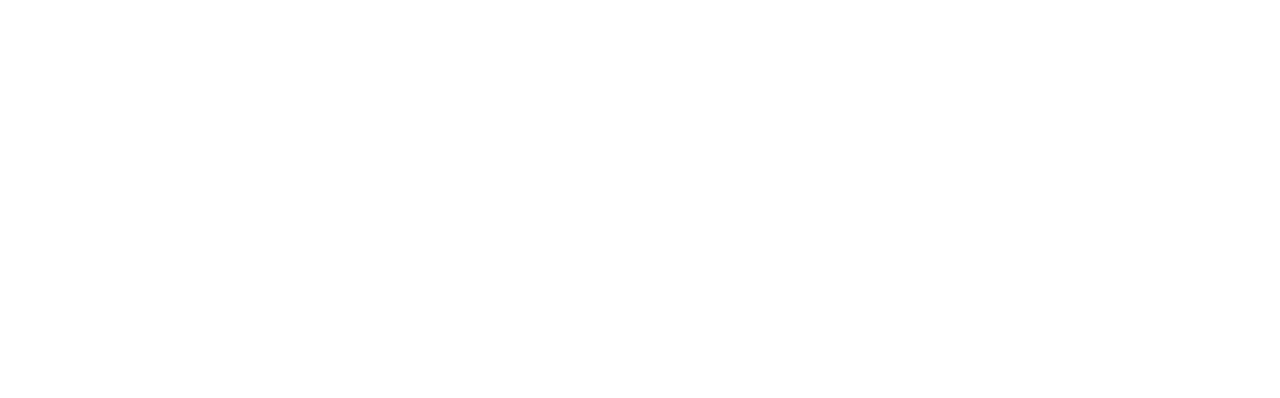
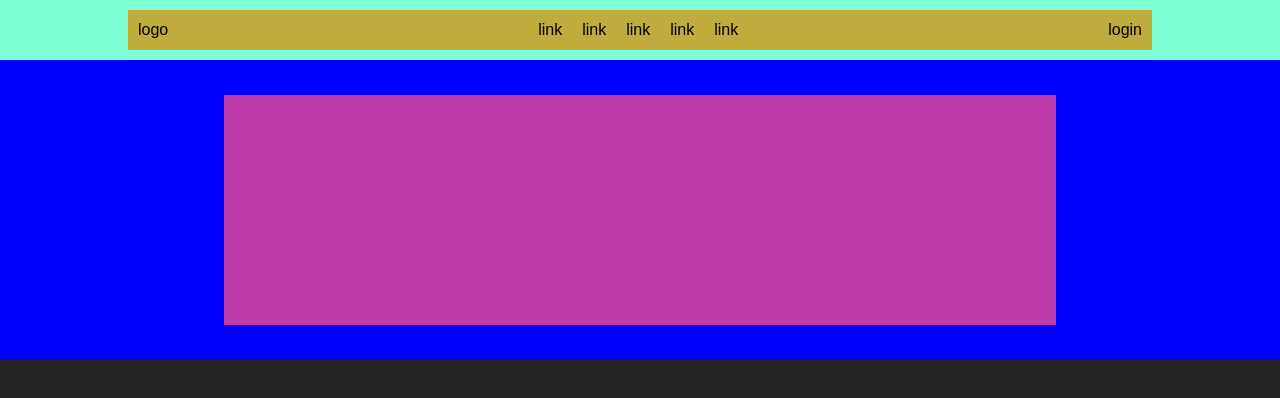
Before and after one commit to andreafrancioni/htmlcss-struttura-discord, a plain HTML site: page index.html in a window 1280 px wide. Drawn offline with Linux system fonts and the light colour scheme.

Commit message:
Creato Layout e Flexbox Header

```diff
--- a/css/style.css
+++ b/css/style.css
@@ -1,5 +1,72 @@
+/* Reset Layout Browser */
 *{
     margin: 0;
     padding: 0;
     box-sizing: border-box;
 }
+
+/* General CSS */
+body{
+    background-color: #222222;
+    color: rgb(0, 0, 0);
+    font-family: sans-serif;
+}
+
+/* Inizio CSS Header */
+
+header{
+    background-color: aquamarine;
+    display: flex;
+    justify-content: space-between;
+    flex-wrap: wrap;
+    flex-direction: column;
+}
+
+section.top{
+    display: flex;
+    justify-content: space-between;
+    align-items: center;
+    height: 40px;
+    width: 80%;
+    margin: 10px auto;
+    background-color: rgb(192, 172, 60);
+
+}
+
+.logo{
+
+    padding-left: 10px;
+}
+
+.menu{
+    display: flex;
+    justify-content: space-around;
+    flex-wrap: wrap;
+
+}
+
+.menu-item{
+    padding: 0 10px;
+}
+
+.login{
+    padding-right: 10px;
+}
+
+.bot{
+    height: 300px;
+    background-color: blue;
+    display: flex;
+    align-items: center;
+}
+
+.header-content{
+    height: 230px;
+    width: 65%;
+    margin: 10px auto;
+    background-color: rgb(192, 60, 170);
+}
+
+/* Fine CSS Header */
+
+/* Inizio CSS Main */
--- a/index.html
+++ b/index.html
@@ -11,6 +11,25 @@
 
 		<header>
 
+			<section class="top">
+				<div class="logo">
+					logo
+				</div>
+				<div class="menu">
+					<div class="menu-item">link</div>
+					<div class="menu-item">link</div>
+					<div class="menu-item">link</div>
+					<div class="menu-item">link</div>
+					<div class="menu-item">link</div>
+				</div>
+				<div class="login">
+					<div class="login-item">login</div>
+				</div>
+			</section>
+			<section class="bot">
+				<div class="header-content">
+				</div>
+			</section>
 		</header>
 
 		<main>
```
